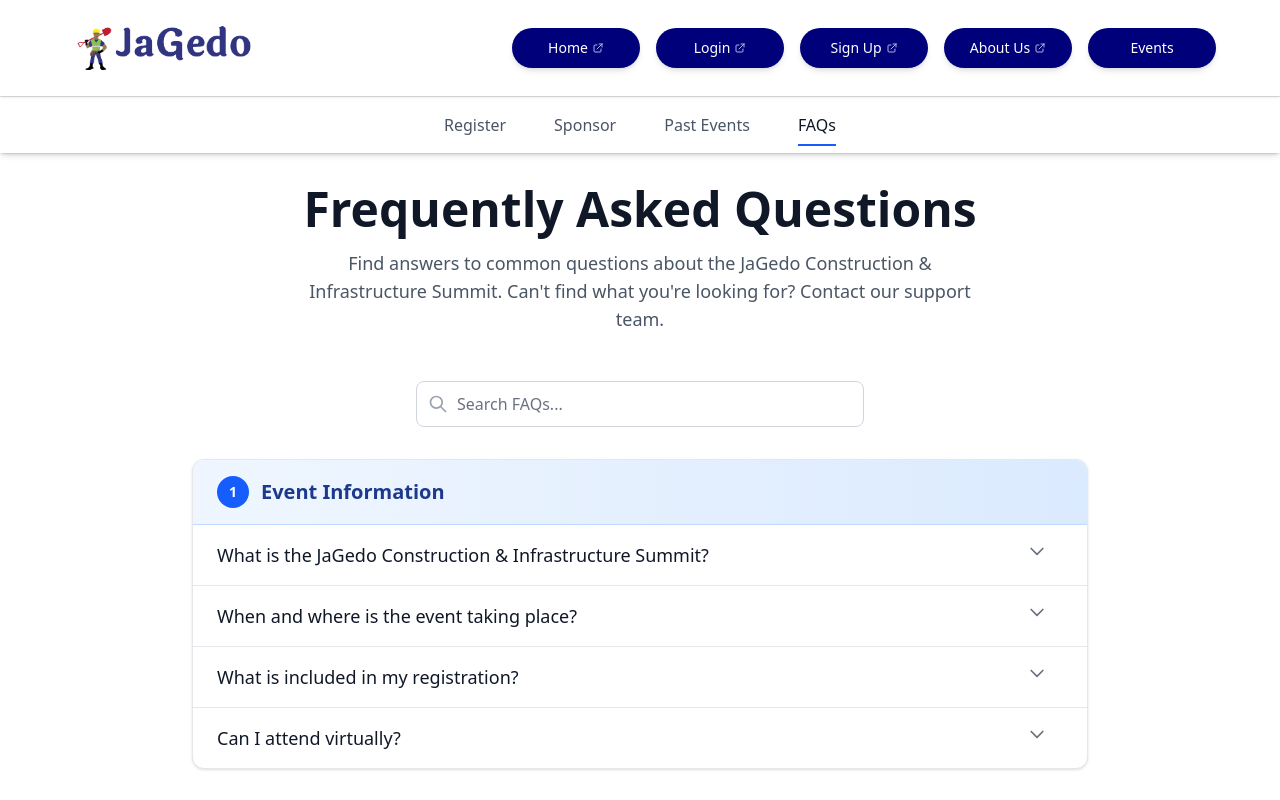
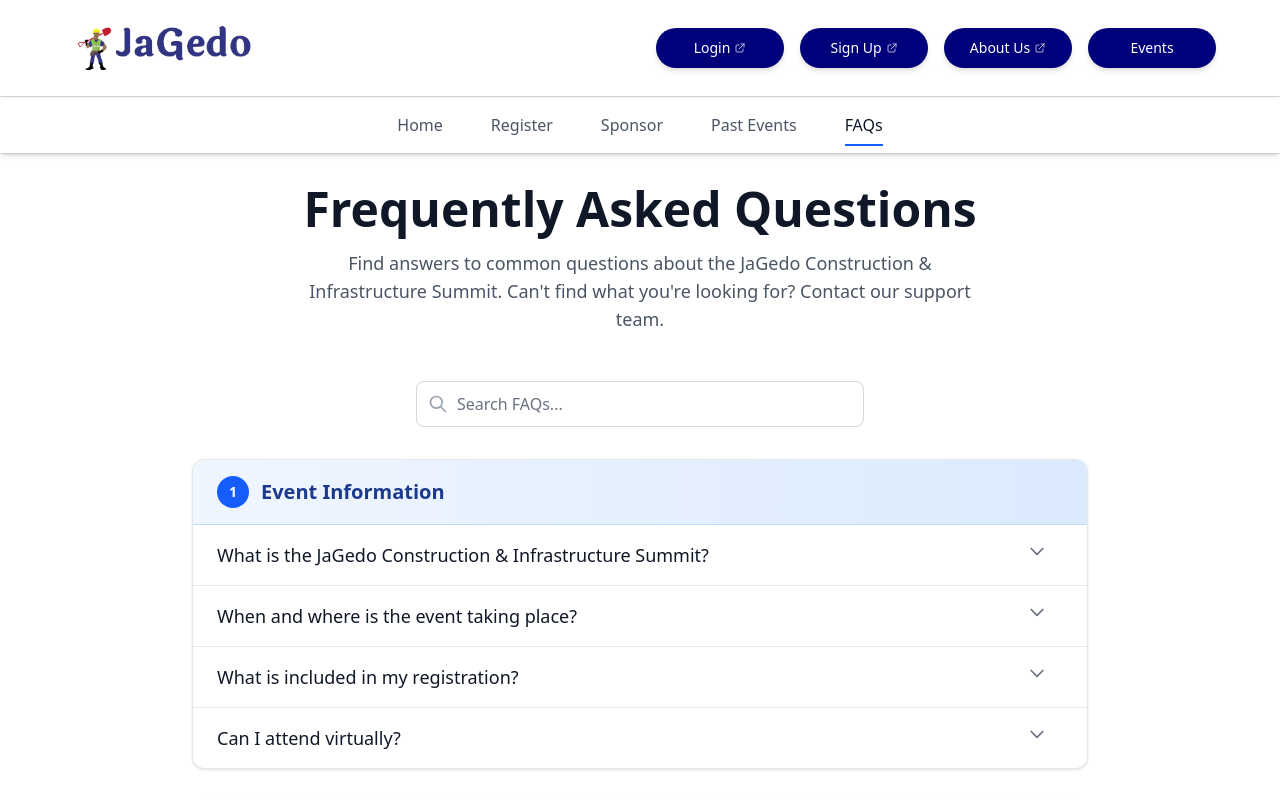
Before and after one commit to gituhumwangi/JBIS, a React (Vite) app in the folder jagedo-sEvents/: page /faqs in a window 1280 px wide. Shown: the top 800 px of the page. Built offline with nearby package versions, Linux system fonts and the light colour scheme.

Commit message:
Updates26.0

```diff
--- a/jagedo-sEvents/src/components/NavBar.jsx
+++ b/jagedo-sEvents/src/components/NavBar.jsx
@@ -31,6 +31,18 @@ const NavBar = () => {
 
         {/* Center nav links (Desktop only) */}
         <ul className="hidden md:flex space-x-8 lg:space-x-12 text-gray-700 font-medium flex-1 justify-center">
+          <li>
+            <Link
+              to="/"
+              className={`relative pb-2 transition-all duration-300 ease-in-out hover:text-gray-900 ${
+                isActive("/")
+                  ? "text-gray-900 border-b-2 border-blue-600"
+                  : "text-gray-600 hover:border-b-2 hover:border-gray-300"
+              }`}
+            >
+              Home
+            </Link>
+          </li>
           <li>
             <Link
               to="/registration"
@@ -87,6 +99,19 @@ const NavBar = () => {
         <div className="md:hidden absolute top-full left-0 right-0 bg-white shadow-lg border-t z-40">
           <div className="px-4 py-4">
             <ul className="flex flex-col space-y-4">
+              <li>
+                <Link
+                  to="/"
+                  className={`block py-2 px-4 text-lg font-medium transition-all duration-300 ${
+                    isActive("/")
+                      ? "text-blue-600 border-l-4 border-blue-600 bg-blue-50"
+                      : "text-gray-700 hover:text-blue-600 hover:bg-gray-50"
+                  }`}
+                  onClick={() => setIsOpen(false)}
+                >
+                  🏠 Home
+                </Link>
+              </li>
               <li>
                 <Link
                   to="/registration"
--- a/jagedo-sEvents/src/components/NavBar2.jsx
+++ b/jagedo-sEvents/src/components/NavBar2.jsx
@@ -6,11 +6,11 @@ import { useNavigate, Link, useLocation } from "react-router-dom"
 import JaGedologo from "../assets/Japageologo.webp"
 
 const NAV_ITEMS = [
-  { name: "Home", route: "https://ja-gedov3-designs-seven.vercel.app/", scrollTo: true },
+  // { name: "Home", route: "https://ja-gedov3-designs-seven.vercel.app/", scrollTo: true },
   { name: "Login", route: "https://ja-gedov3-designs-seven.vercel.app/#/login", scrollTo: false },
   { name: "Sign Up", route: "https://jagedov3-designs.vercel.app/#/signup", scrollTo: false },
   { name: "About Us", route: "https://ja-gedov3-designs-seven.vercel.app/#/landing-page-s", scrollTo: true },
-  { name: "Events", route: "/", scrollTo: false },
+  { name: "Events", route: "/events", scrollTo: false },
 ]
 
 const Navbar2 = () => {
@@ -72,7 +72,10 @@ const Navbar2 = () => {
       <div className="container mx-auto flex justify-between items-center py-3 px-6 md:px-12 lg:px-16">
         {/* Logo */}
         <div className="flex items-center gap-2">
-          <Link to="https://ja-gedov3-designs-seven.vercel.app/">
+          <Link
+            to="https://ja-gedov3-designs-seven.vercel.app/"
+            target="_blank"
+            rel ="noopener noreferrer">
             <img
               src={JaGedologo || "/placeholder.svg"}
               alt="JaGedo Logo"
```
